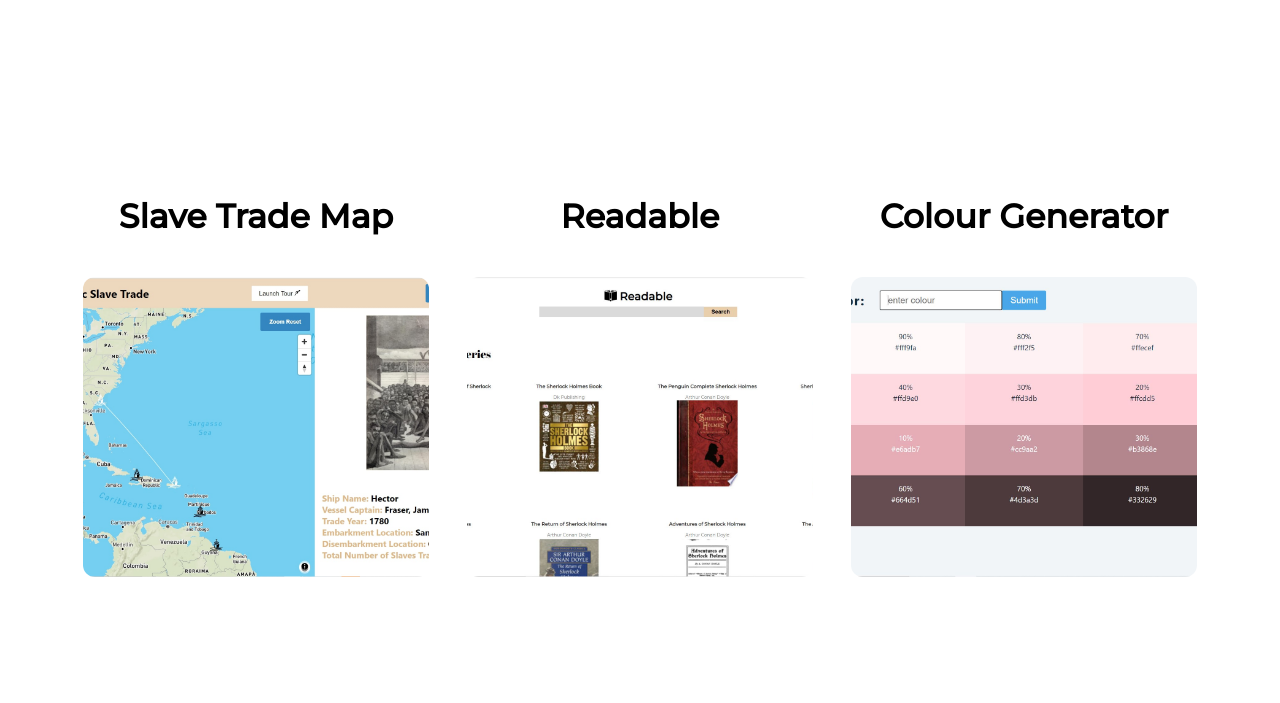
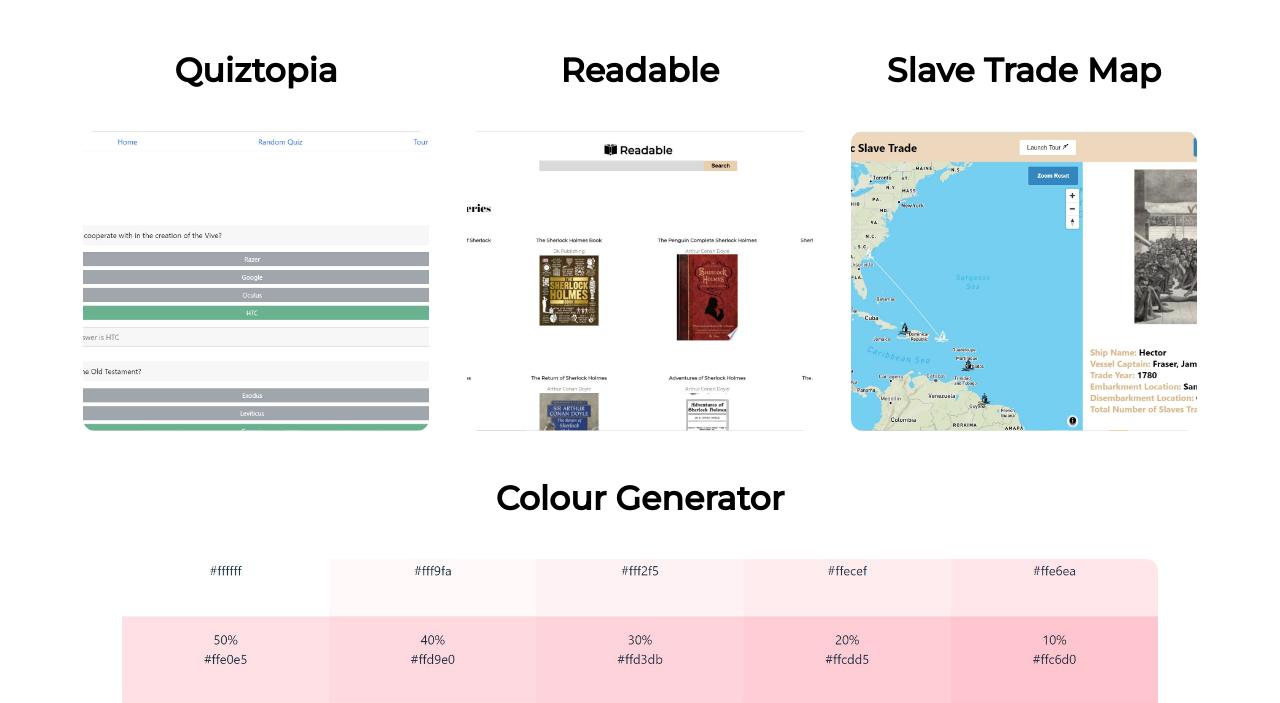
Before and after one commit to DareElu/Portfolio, a plain HTML site: page projects/index.html in a window 1280 px wide. Shown: the part 72-775 px from the top of the page. Drawn offline with Linux system fonts and the light colour scheme; a web font is replaced by a local one.

Commit message:
Quiztopia Added

```diff
--- a/projects/index.html
+++ b/projects/index.html
@@ -40,6 +40,26 @@
         </header>
         <main>
             <section class="projects">
+                <div class="project">
+                    <h2>Quiztopia</h2>
+                    <a
+                        href="https://stupefied-stonebraker-cec8c9.netlify.app/"
+                        target="_blank"
+                        rel="noreferrer noopener"
+                    >
+                        <img src="../img/Quiztopia.JPG" alt="Quiztopia" />
+                    </a>
+                </div>
+                <div class="project">
+                    <h2>Readable</h2>
+                    <a
+                        href="https://determined-pasteur-0598db.netlify.app"
+                        target="_blank"
+                        rel="noreferrer noopener"
+                    >
+                        <img src="../img/Readable.JPG" alt="Readable" />
+                    </a>
+                </div>
                 <div class="project slave-trade">
                     <h2>Slave Trade Map</h2>
                     <a
@@ -53,16 +73,7 @@
                         />
                     </a>
                 </div>
-                <div class="project">
-                    <h2>Readable</h2>
-                    <a
-                        href="https://determined-pasteur-0598db.netlify.app"
-                        target="_blank"
-                        rel="noreferrer noopener"
-                    >
-                        <img src="../img/Readable.JPG" alt="Readable" />
-                    </a>
-                </div>
+
                 <div class="project">
                     <h2>Colour Generator</h2>
                     <a
```
Also changed, not shown: img/Quiztopia.JPG (added).
